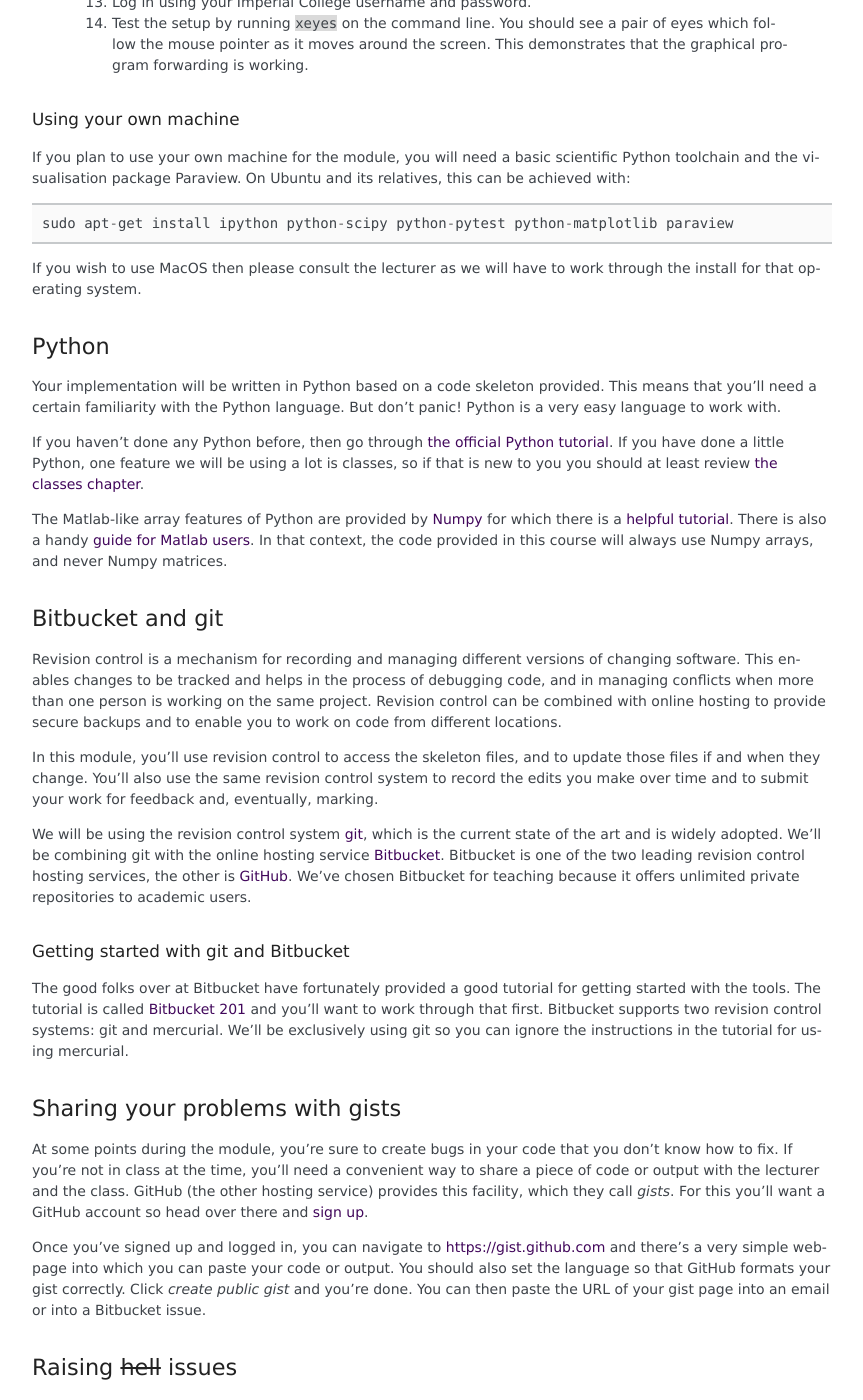
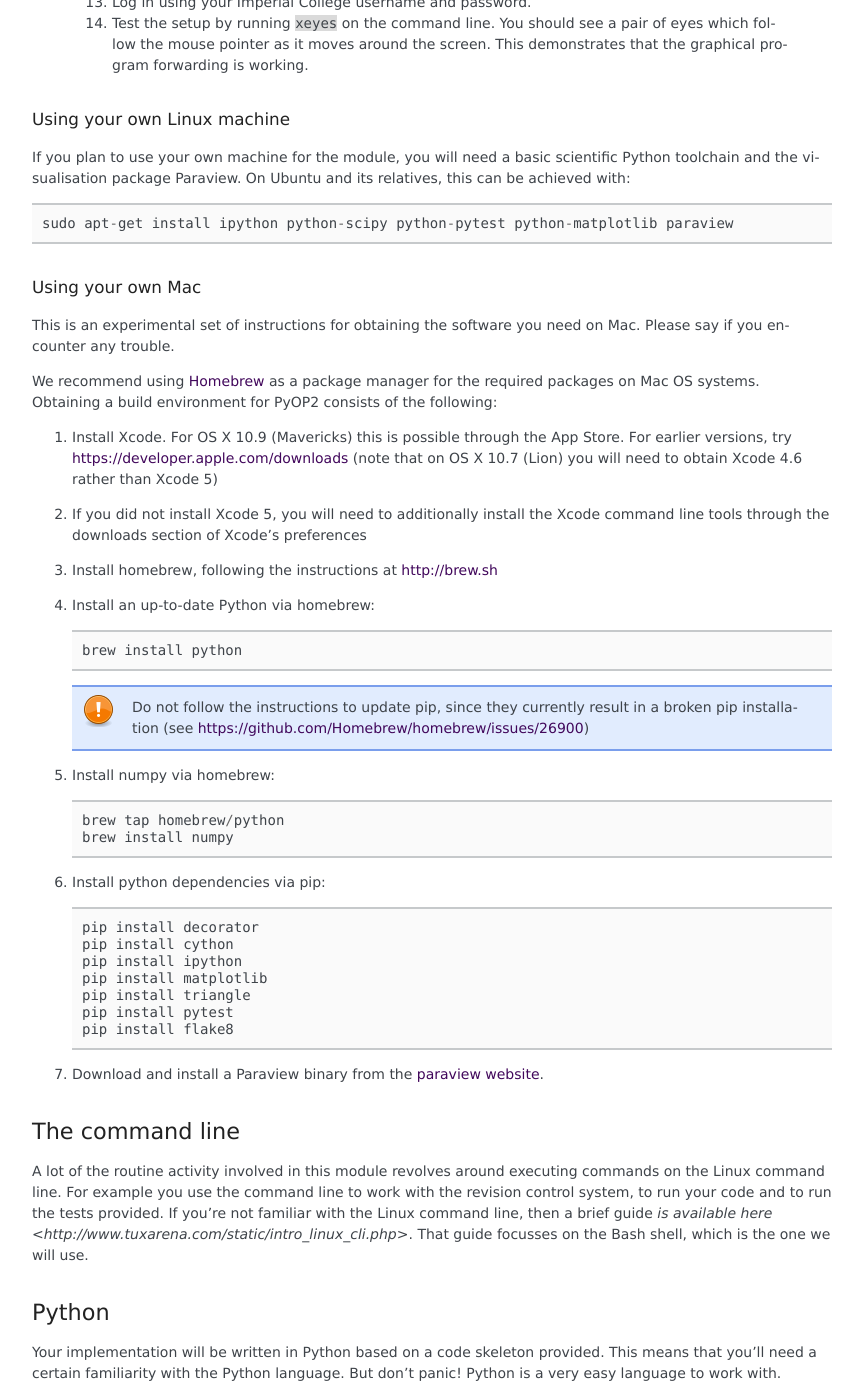
Before and after one commit to finite-element/finite-element-course, a Sphinx documentation site: the page built from doc/source/tools.rst, in a window 1280 px wide and 1400 px high, scrolled down 1034 px. Shown: the whole window, without its empty margins (163-1026 px from the left). Built offline with Sphinx 7.4.7, drawn with Linux system fonts in a browser that asks for light colours.

Commit message:
Instructions for Mac

```diff
--- a/doc/source/tools.rst
+++ b/doc/source/tools.rst
@@ -49,8 +49,8 @@ Starting PuTTY (SSH)
      moves around the screen. This demonstrates that the graphical
      program forwarding is working.
 
-Using your own machine
-~~~~~~~~~~~~~~~~~~~~~~
+Using your own Linux machine
+~~~~~~~~~~~~~~~~~~~~~~~~~~~~
 
 If you plan to use your own machine for the module, you will need a
 basic scientific Python toolchain and the visualisation package
@@ -58,9 +58,65 @@ Paraview. On Ubuntu and its relatives, this can be achieved with::
 
   sudo apt-get install ipython python-scipy python-pytest python-matplotlib paraview
 
-If you wish to use MacOS then please consult the lecturer as we will
-have to work through the install for that operating system.
+Using your own Mac
+~~~~~~~~~~~~~~~~~~
 
+This is an experimental set of instructions for obtaining the software
+you need on Mac. Please say if you encounter any trouble.
+
+We recommend using `Homebrew <http://brew.sh>`__ as a package manager
+for the required packages on Mac OS systems.  Obtaining a build
+environment for PyOP2 consists of the following:
+
+1. Install Xcode.  For OS X 10.9 (Mavericks) this is possible through
+   the App Store.  For earlier versions, try
+   https://developer.apple.com/downloads (note that on OS X 10.7
+   (Lion) you will need to obtain Xcode 4.6 rather than Xcode 5)
+
+2. If you did not install Xcode 5, you will need to additionally
+   install the Xcode command line tools through the downloads section
+   of Xcode's preferences
+
+3. Install homebrew, following the instructions at http://brew.sh
+
+4. Install an up-to-date Python via homebrew::
+
+     brew install python
+
+   .. note::
+
+      Do not follow the instructions to update pip, since they
+      currently result in a broken pip installation (see
+      https://github.com/Homebrew/homebrew/issues/26900)
+
+5. Install numpy via homebrew::
+
+     brew tap homebrew/python
+     brew install numpy
+
+6. Install python dependencies via pip::
+
+     pip install decorator
+     pip install cython
+     pip install ipython
+     pip install matplotlib
+     pip install triangle
+     pip install pytest
+     pip install flake8
+
+7. Download and install a Paraview binary from the `paraview website <http://www.paraview.org>`_.
+
+
+The command line
+----------------
+
+A lot of the routine activity involved in this module revolves around
+executing commands on the Linux command line. For example you use the
+command line to work with the revision control system, to run your
+code and to run the tests provided. If you're not familiar with the
+Linux command line, then a brief guide `is available here
+<http://www.tuxarena.com/static/intro_linux_cli.php>`. That guide
+focusses on the Bash shell, which is the one we will use.
 
 Python
 ------
```
